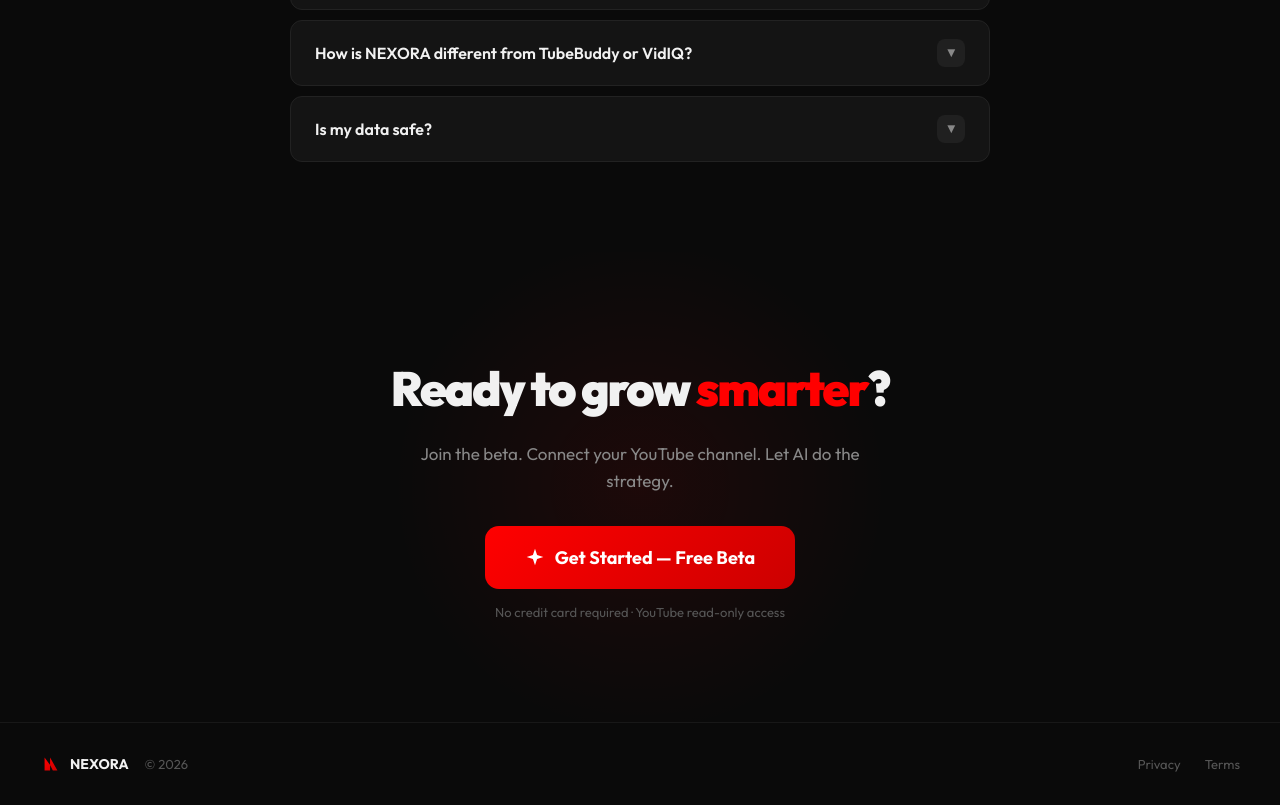
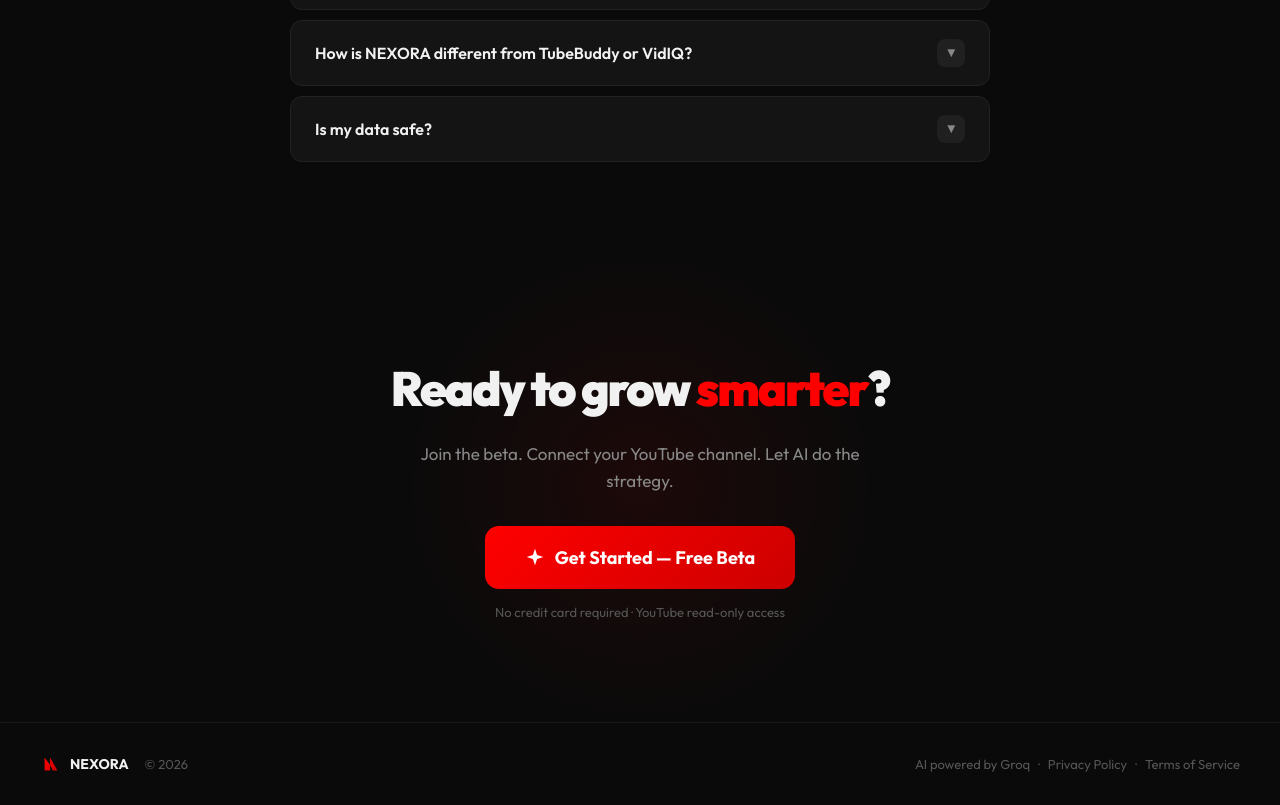
Before and after one commit to predaaaasaaaaaaa/nexora-frontend-v2, a Next.js app: page / in a window 1280 px wide. Shown: the part 4660-5465 px from the top of the page. Built offline with nearby package versions, Linux system fonts and the light colour scheme.

Commit message:
Updated homepage containing the specific AI service we're using

```diff
--- a/src/app/page.js
+++ b/src/app/page.js
@@ -375,9 +375,12 @@ export default function LandingPage() {
           <span style={{ fontSize: 14, fontWeight: 700 }}>NEXORA</span>
           <span style={{ fontSize: 13, color: '#555', marginLeft: 8 }}>© 2026</span>
         </div>
-        <div style={{ display: 'flex', gap: 24 }}>
-          <Link href="/privacy" style={{ fontSize: 13, color: '#555', textDecoration: 'none' }}>Privacy</Link>
-          <Link href="/terms" style={{ fontSize: 13, color: '#555', textDecoration: 'none' }}>Terms</Link>
+        <div style={{ display: 'flex', gap: 8, alignItems: 'center', fontSize: 13, color: '#555' }}>
+          <span>AI powered by Groq</span>
+          <span>·</span>
+          <Link href="/privacy" style={{ color: '#555', textDecoration: 'none' }}>Privacy Policy</Link>
+          <span>·</span>
+          <Link href="/terms" style={{ color: '#555', textDecoration: 'none' }}>Terms of Service</Link>
         </div>
       </footer>
     </div>
```
